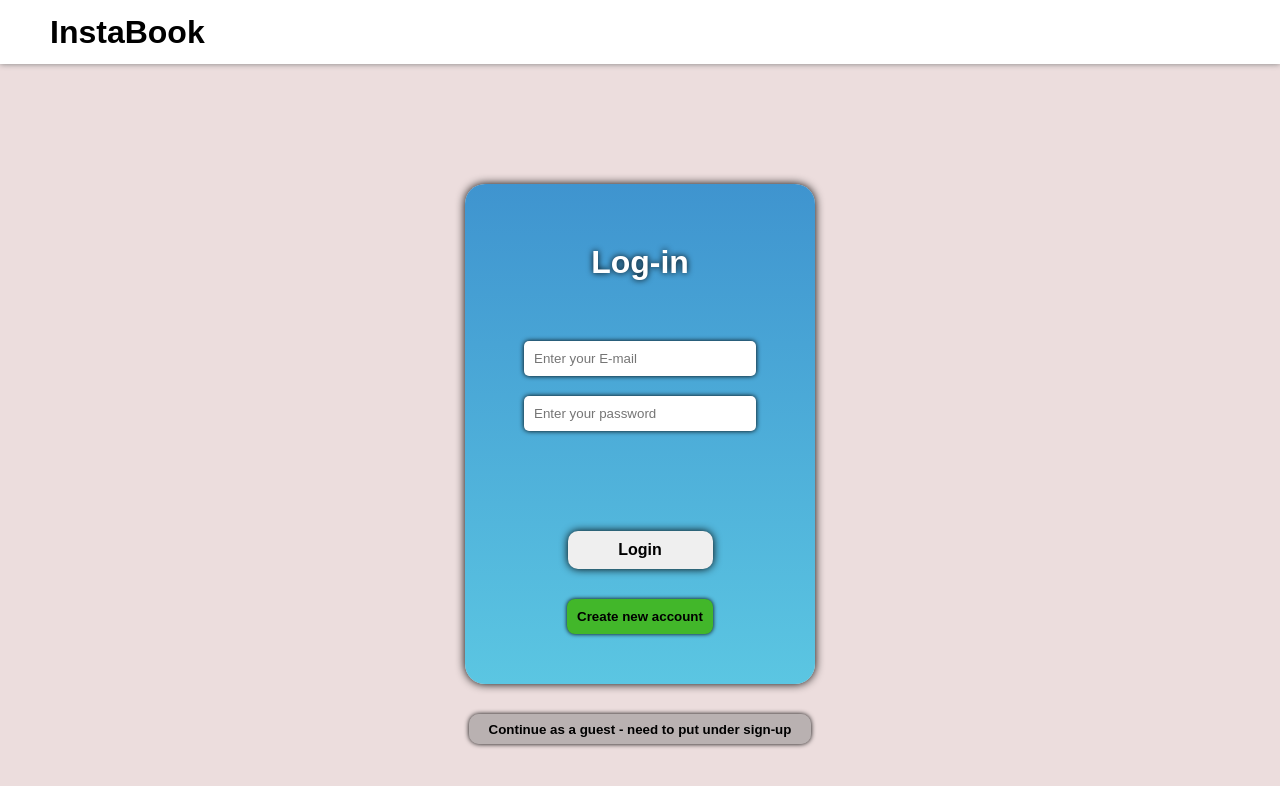
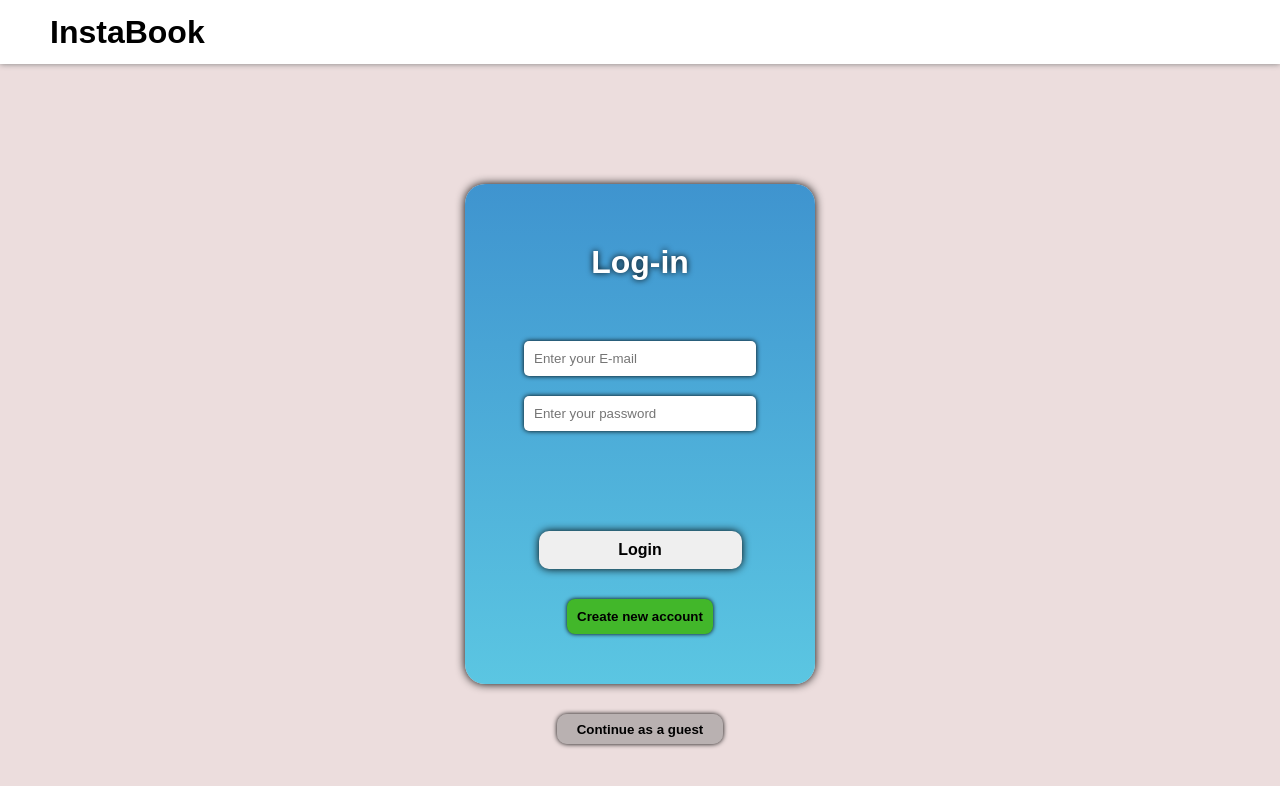
Before and after one commit to Almogbb/InstaBook---WiP, a React (Create React App) app: page / in a window 1280 px wide. Shown: the top 786 px of the page. Built offline with nearby package versions, Linux system fonts and the light colour scheme; no server answers.

Commit message:
continue as guest fixed + login css

```diff
--- a/src/store/user-slice.js
+++ b/src/store/user-slice.js
@@ -18,12 +18,12 @@
       const loggedUser = action.payload;
 
       state.loggedInUser = {
-        token: loggedUser.token,
+        token: loggedUser.token || '',
         name: loggedUser.loadedUser?.name || loggedUser.name,
         email: loggedUser.loadedUser?.email || loggedUser.email,
         _id: loggedUser.loadedUser?._id || loggedUser._id,
         // createdAt: loggedUser.loadedUser.createdAt,
-        posts: [],
+        posts: loggedUser.posts || [],
       };
     },
     addUser(state, action) {
--- a/src/views/Home.js
+++ b/src/views/Home.js
@@ -26,16 +26,17 @@
     // console.log('user will logout automatically after', expiryDate);
     // set function for auth logout after 1h
     //...
-    // dispatch(
-    //   usersSliceActions.setLoggedInUser({
-    //     name: guestUser.user.name,
-    //     _id: guestUser.user._id,
-    //     token: guestUser.token,
-    //   })
-    // );
+    dispatch(
+      usersSliceActions.setLoggedInUser({
+        name: guestUser.name,
+        email: guestUser.email,
+        _id: guestUser._id,
+        posts: guestUser.posts,
+        // token: guestUser.token,
+      })
+    );
 
-    // navigate(`/feed/:${guestUser.user._id}`);
-    // navigate(`/feed`);
+    navigate(`/feed`);
   }
 
   return (
@@ -43,7 +44,7 @@
       <Login />
       <div className='guest-btn-container'>
         <button className='guest-btn btn' onClick={guestUserHandler}>
-          Continue as a guest - need to put under sign-up
+          Continue as a guest
         </button>
       </div>
     </section>
--- a/src/views/Signup.scss
+++ b/src/views/Signup.scss
@@ -37,7 +37,7 @@
     }
 
     .sign-up-btn-container{
-      width: 50%;
+      width: 70%;
 
       .sign-btn{
         border: 0;
```
